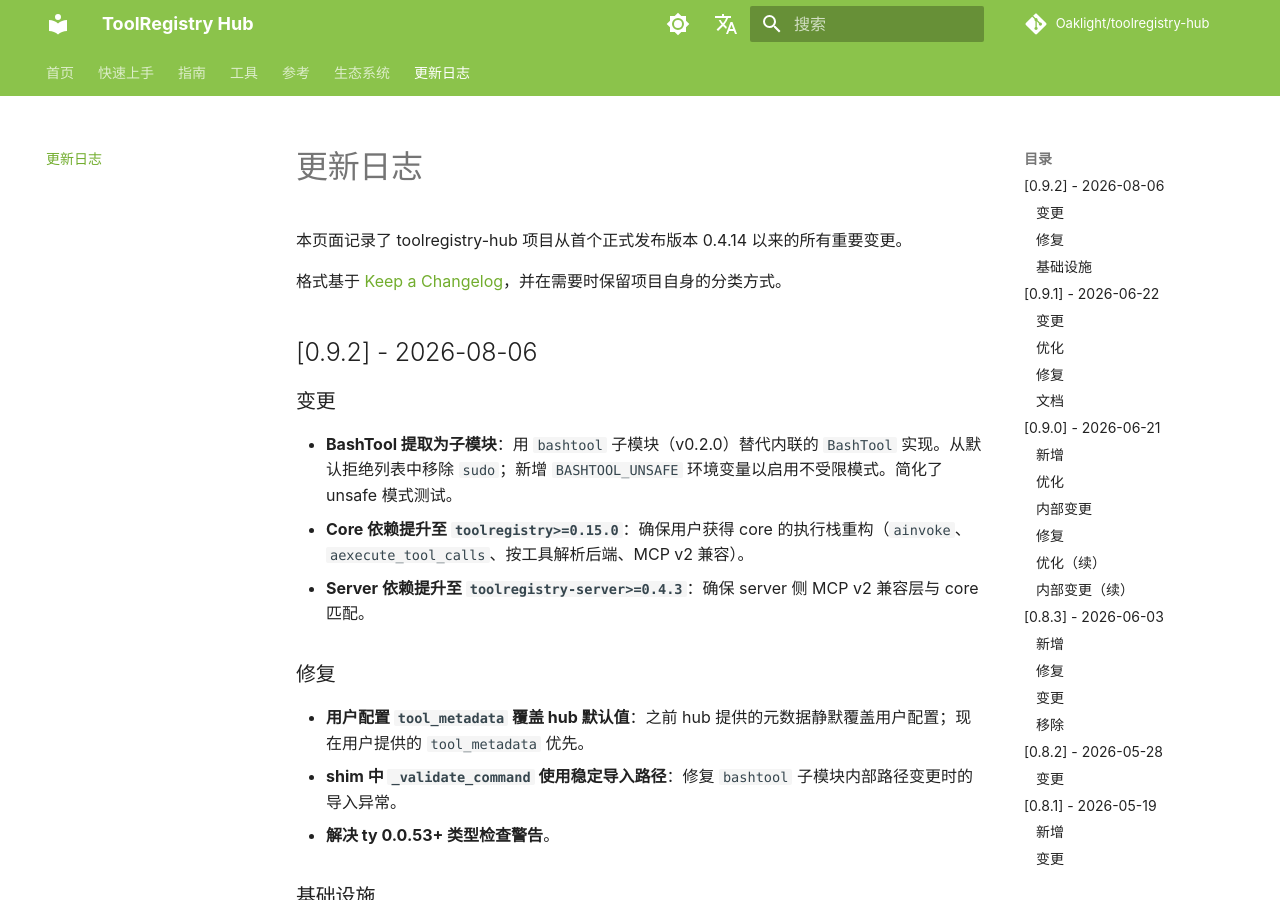
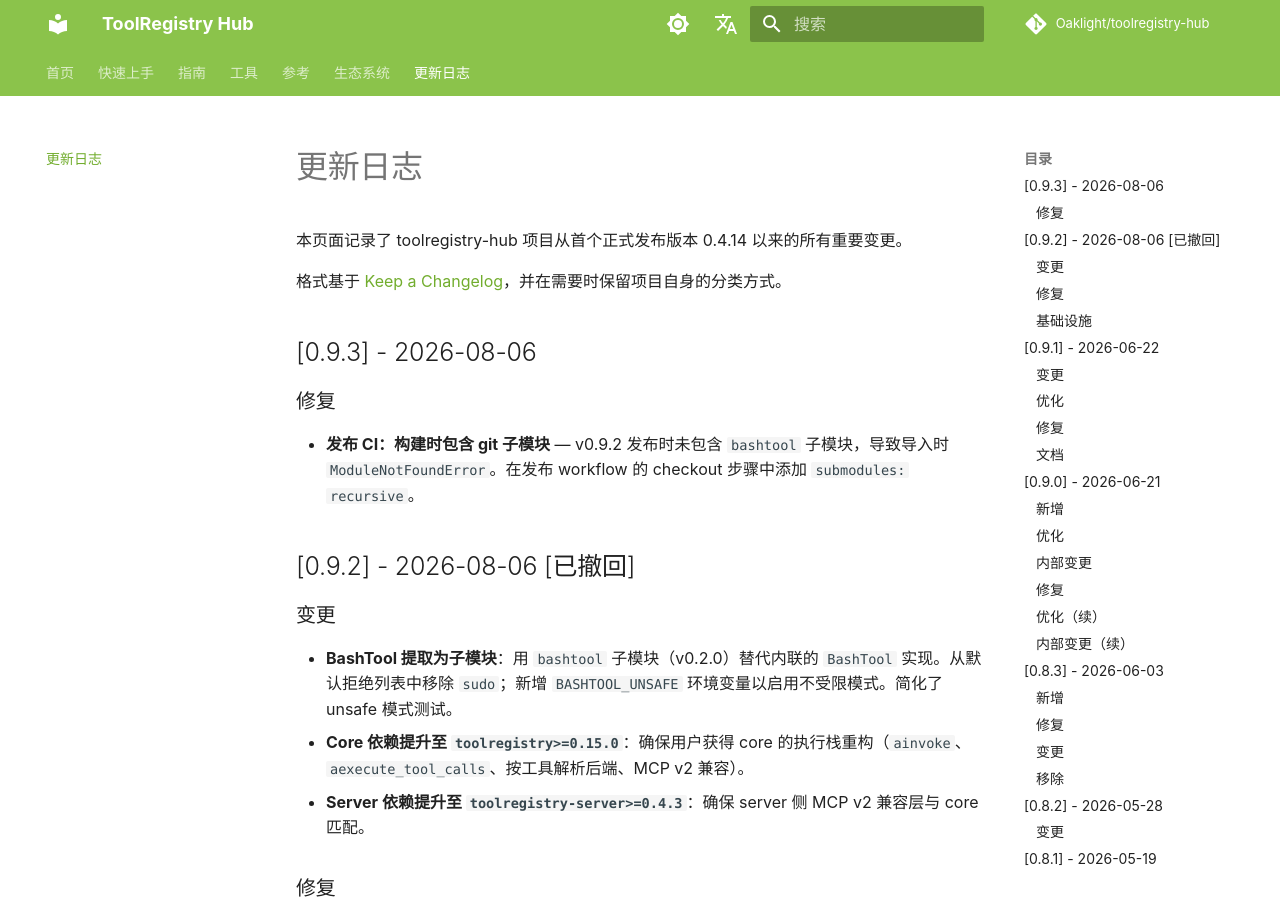
Before and after one commit to Oaklight/toolregistry-hub, an MkDocs documentation site: the page built from docs/changelog.md, in a window 1280 px wide and 900 px high. Built offline with MkDocs 1.6.1 and Material for MkDocs 9.7.7, drawn with Linux system fonts in a browser that asks for light colours; some web fonts are replaced; comment, search, counter and statistics services are not loaded.

Commit message:
docs: add 0.9.3 fix, mark 0.9.2 yanked

```diff
--- a/docs/changelog.md
+++ b/docs/changelog.md
@@ -12,7 +12,13 @@ author: Oaklight
 
 格式基于 [Keep a Changelog](https://keepachangelog.com/zh-CN/1.1.0/)，并在需要时保留项目自身的分类方式。
 
-## [0.9.2] - 2026-08-06
+## [0.9.3] - 2026-08-06
+
+### 修复
+
+- **发布 CI：构建时包含 git 子模块** — v0.9.2 发布时未包含 `bashtool` 子模块，导致导入时 `ModuleNotFoundError`。在发布 workflow 的 checkout 步骤中添加 `submodules: recursive`。
+
+## [0.9.2] - 2026-08-06 [已撤回]
 
 ### 变更
 
```
